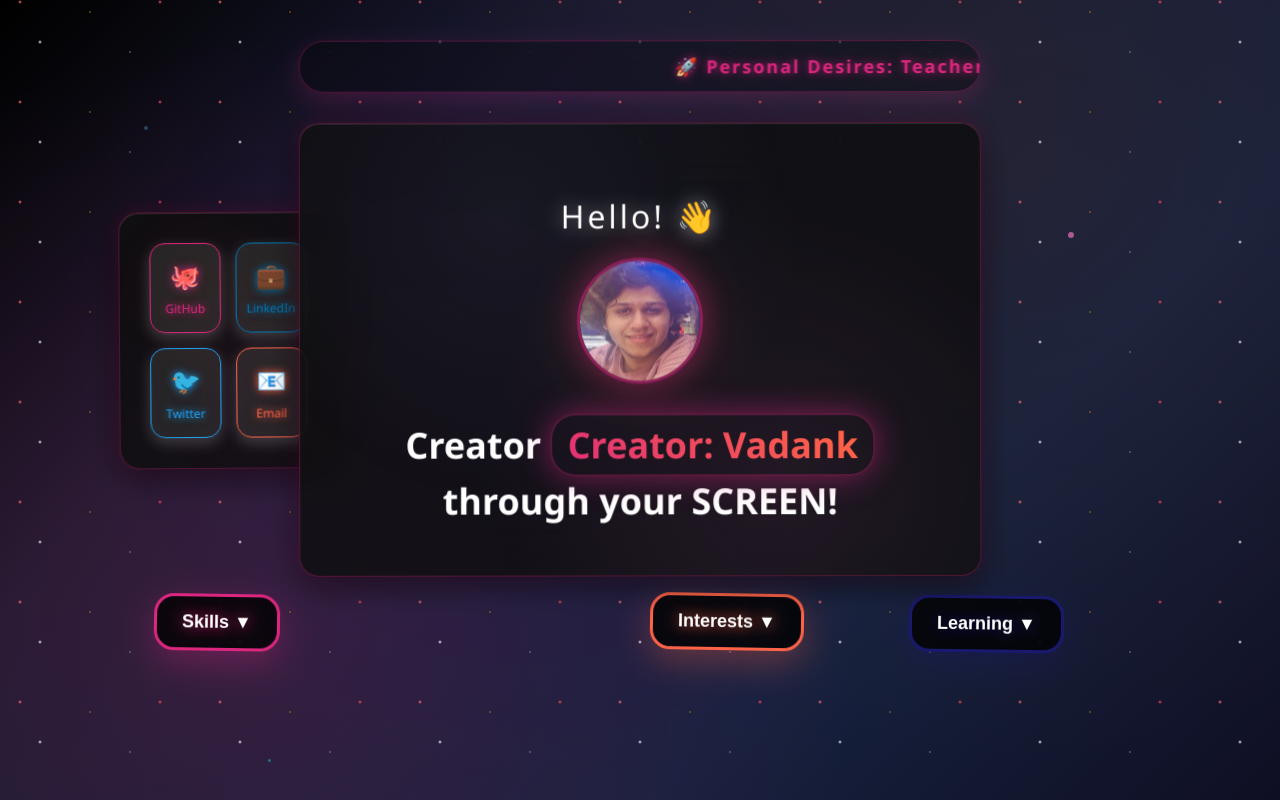
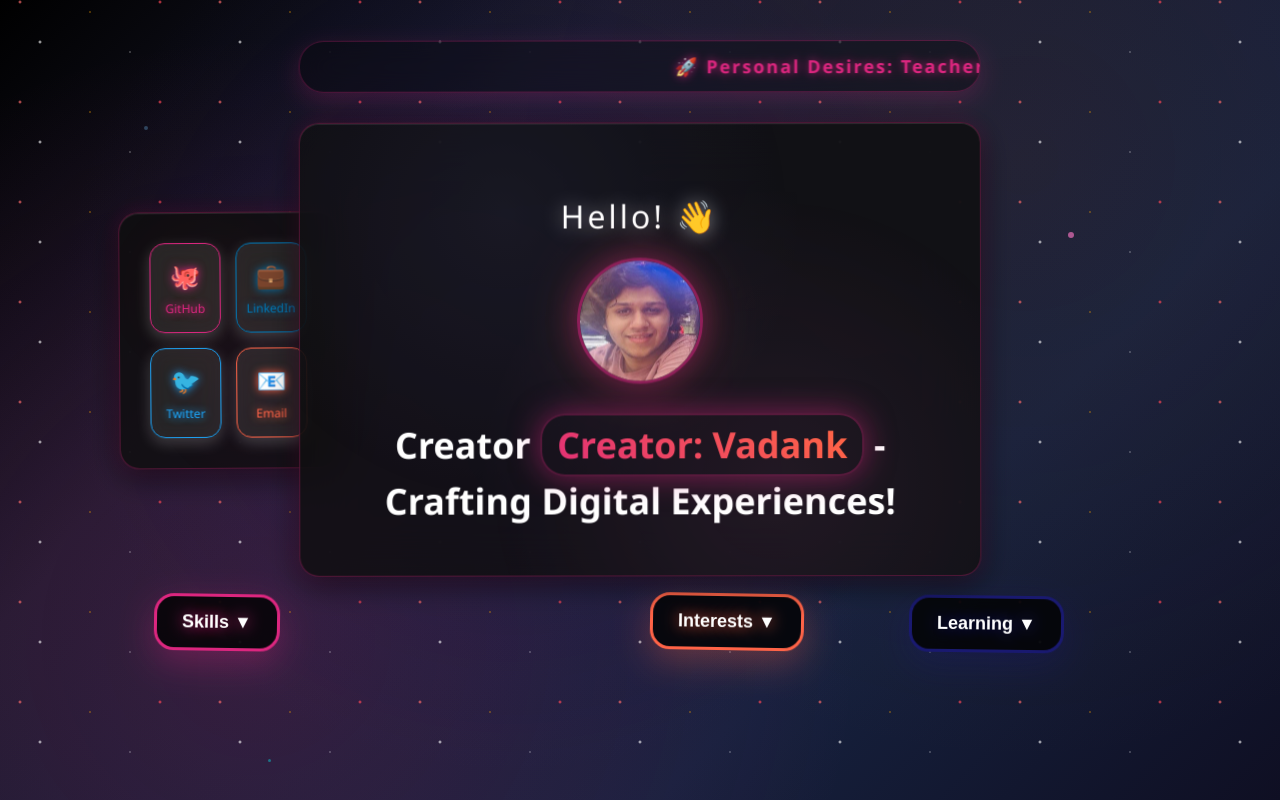
Before and after one commit to Vadank-Ji/Vadank_Website, a React (Create React App) app: page / in a window 1280 px wide. Shown: the top 800 px of the page. Built offline with nearby package versions, Linux system fonts and the light colour scheme.

Commit message:
Improve header tagline: replace 'through your SCREEN' with 'Crafting Digital Experiences'

```diff
--- a/src/components/Header.tsx
+++ b/src/components/Header.tsx
@@ -156,7 +156,7 @@ const Header: React.FC = () => {
           >
             Creator: Vadank
           </span>{" "}
-          through your SCREEN!
+          - Crafting Digital Experiences!
         </h1>
       </div>
     </>
```
